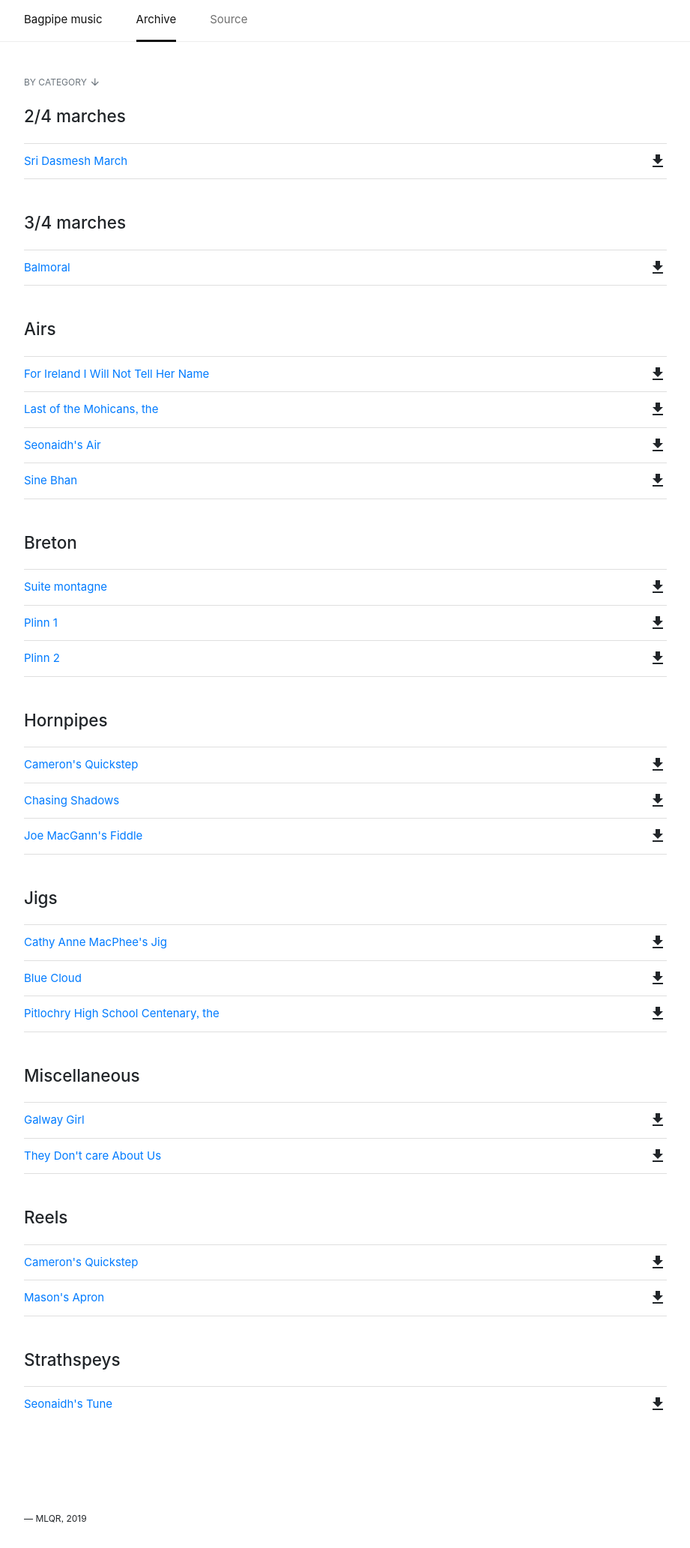
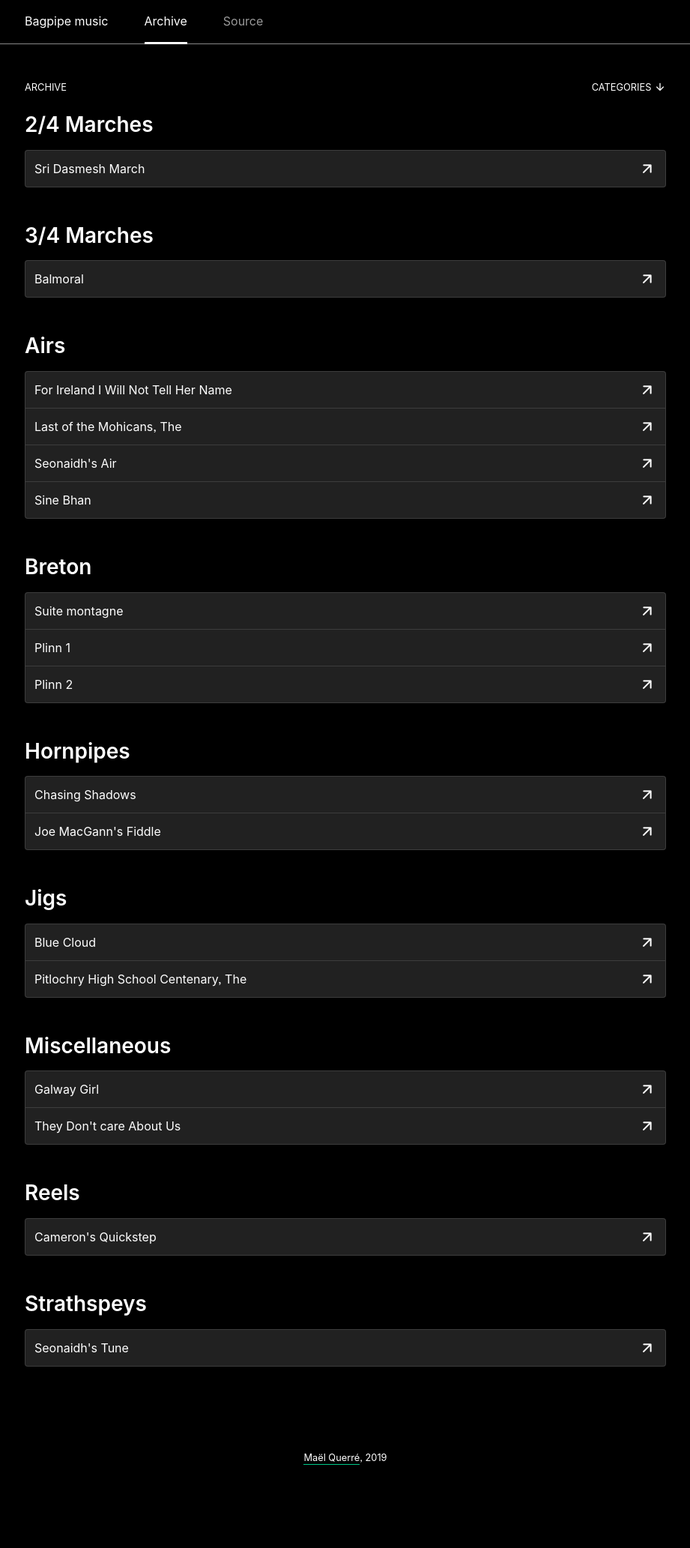
Before and after one commit to Glascode/BagpipeMusic, a Jekyll site: the page built from docs/_pages/archive.html, in a window 1280 px wide. Shown: the whole page at 75% size, without its empty margins (179-1100 px from the left). Built offline with Jekyll 4.4.1, drawn with Linux system fonts in a browser that asks for light colours; some web fonts are replaced; after the commit the page ends 2018 px from its top, so only the background shows below that.

Commit message:
Dark theme

```diff
--- a/docs/_includes/footer.html
+++ b/docs/_includes/footer.html
@@ -1,3 +1,5 @@
 <footer class="footer">
-    <div class="container-md">— MLQR, 2019</div>
+    <div class="container-md text-center">
+        <a href="https://glascode.github.io">Maël Querré</a>, 2019
+    </div>
 </footer>
--- a/docs/_includes/head.html
+++ b/docs/_includes/head.html
@@ -17,13 +17,13 @@
 
     <title>{{ site.title }}</title>
 
-    <link rel="icon" type="image/png" href="/images/favicon.png">
+    <link rel="icon" type="image/png" href="{{ site.baseurl }}/favicon.png">
 
     <link rel="stylesheet"
           href="https://stackpath.bootstrapcdn.com/bootstrap/4.3.1/css/bootstrap.min.css"
           integrity="sha384-ggOyR0iXCbMQv3Xipma34MD+dH/1fQ784/j6cY/iJTQUOhcWr7x9JvoRxT2MZw1T"
           crossorigin="anonymous">
-    <link href="https://fonts.googleapis.com/icon?family=Material+Icons"
+    <link href="https://fonts.googleapis.com/icon?family=Material+Icons+Round"
           rel="stylesheet">
     <link rel="stylesheet" type="text/css"
           href="{{ site.baseurl }}/css/main.css">
--- a/docs/_pages/archive.html
+++ b/docs/_pages/archive.html
@@ -5,23 +5,23 @@
 permalink: /archive/
 ---
 
-<small class="d-block mb-4 text-uppercase text-muted">
-    By category <i class="material-icons inline">arrow_downward</i>
-</small>
+<div class="row mb-4 text-uppercase small">
+    <div class="col">Archive</div>
+    <div class="col text-right">Categories
+        <i class="material-icons-round icon-inline">arrow_downward</i></div>
+</div>
 
 {% for category in site.data.archive %}
-<h4 class="mb-4">{{ category.title | capitalize }}</h4>
+<h3 class="mb-3">{{ category.title }}</h3>
 
-<ul class="archive-list list-group list-group-flush mb-5">
+<ul class="archive-list list-group mb-5">
     {% for score in category.items %}
-    <li class="list-group-item d-flex align-items-center justify-content-between">
-        <a target="_blank"
-           href="{{ site.baseurl }}/archive/{{ score.path }}">
+    <li class="list-group-item">
+        <a target="_blank" href="{{ site.baseurl }}/archive/{{ score.path }}"
+           class="d-flex align-items-center justify-content-between">
             {{ score.title }}
+            <i class="material-icons-round rotate-45">arrow_upward</i>
         </a>
-        <a href="{{ site.baseurl }}/archive/{{ score.path }}"
-           class="material-icons text-body text-decoration-none"
-           download="">get_app</a>
     </li>
     {% endfor %}
 </ul>
--- a/docs/css/main.css
+++ b/docs/css/main.css
@@ -1,11 +1,30 @@
 @import url('https://rsms.me/inter/inter.css');
+
+@keyframes fade-up {
+    from {
+        opacity: 0;
+        transform: translateY(1em);
+    }
+    to {
+        opacity: 1;
+        transform: translateY(0);
+    }
+}
+
+:root {
+    --background-color-1: #000000;
+    --background-color-2: #212121;
+    --color-1: #ffffff;
+    --accent-color: #00c888;
+}
 
 *, *::before, *::after {
     box-sizing: border-box;
 }
 
 html {
-    font-size: 15px;
+    -webkit-font-smoothing: antialiased;
+    -moz-osx-font-smoothing: grayscale;
 }
 
 html, body {
@@ -16,6 +35,8 @@
     display: flex;
     flex-direction: column;
     font-family: 'Inter', system-ui, Arial, sans-serif;
+    color: var(--color-1);
+    background-color: var(--background-color-1);
 }
 
 @supports (font-feature-settings: normal) {
@@ -24,20 +45,16 @@
     }
 }
 
+a, a:hover {
+    color: var(--accent-color);
+}
+
+h1, h2, h3, h4, h5, h6 {
+    font-weight: 600;
+}
+
 .master {
     flex: 1 0 auto;
-}
-
-.material-icons.inline {
-    font-size: 1rem;
-    height: 1rem;
-    vertical-align: text-bottom;
-}
-
-.archive-list .list-group-item {
-    position: relative;
-    padding-left: 0;
-    padding-right: 0;
 }
 
 .container-md {
@@ -48,7 +65,7 @@
 
 .header {
     margin-bottom: 3rem;
-    border-bottom: 1px solid #eee;
+    border-bottom: 1px solid #888;
 }
 
 .header .nav {
@@ -56,7 +73,7 @@
 }
 
 .nav.nav-primary {
-    color: #111;
+    color: var(--color-1);
 }
 
 .nav.nav-primary .nav-link {
@@ -79,6 +96,62 @@
 .nav.nav-primary .nav-link:first-child {
     opacity: 1;
     border-bottom-color: transparent;
+}
+
+.hero {
+    display: flex;
+    flex-direction: column;
+    justify-content: center;
+    height: 70vh;
+    min-height: 400px;
+}
+
+.hero h1 {
+    margin-bottom: 1em;
+    font-size: 3rem;
+    font-weight: 700;
+    opacity: 0;
+    animation: fade-up 1s forwards;
+}
+
+.hero h2 {
+    font-size: 1rem;
+    font-weight: 600;
+    color: var(--accent-color);
+    opacity: 0;
+    animation: fade-up 1s .5s forwards;
+}
+
+.icon-inline {
+    font-size: 1rem;
+    height: 1rem;
+    vertical-align: text-bottom;
+}
+
+.list-group-item {
+    background-color: var(--background-color-2);
+    border: 1px solid rgba(255, 255, 255, .125)
+}
+
+.archive-list .list-group-item {
+    position: relative;
+    padding: 0;
+}
+
+.list-group-item a {
+    padding: .75rem;
+    color: var(--color-1);
+    border-radius: inherit;
+    transition: background-color .2s;
+}
+
+.list-group-item a:hover {
+    text-decoration: none;
+    background-color: var(--background-color-1);
+}
+
+.rotate-45 {
+    transform: rotate(45deg);
 }
 
 .markdown-body h1,
@@ -120,8 +193,27 @@
 
 .footer {
     flex-shrink: 0;
-    margin-top: 3rem;
-    padding-top: 2rem;
-    padding-bottom: 2rem;
+    padding-top: 4rem;
+    padding-bottom: 4rem;
     font-size: .8rem;
 }
+
+.footer a {
+    position: relative;
+    color: currentColor;
+    text-decoration: none;
+}
+
+.footer a::after {
+    content: '';
+    position: absolute;
+    left: 0;
+    bottom: -.2em;
+    width: 100%;
+    height: 1px;
+    background-color: var(--accent-color);
+}
+
+.footer a:hover {
+    color: var(--accent-color);
+}
```
Also changed, not shown: docs/_data/archive.yml (+11 -20 lines), docs/index.html (added, +11 -0 lines), docs/index.md (deleted, +0 -12 lines), docs/archive/hornpipes/Cameron's Quickstep.gif (deleted), docs/favicon.png (added).
